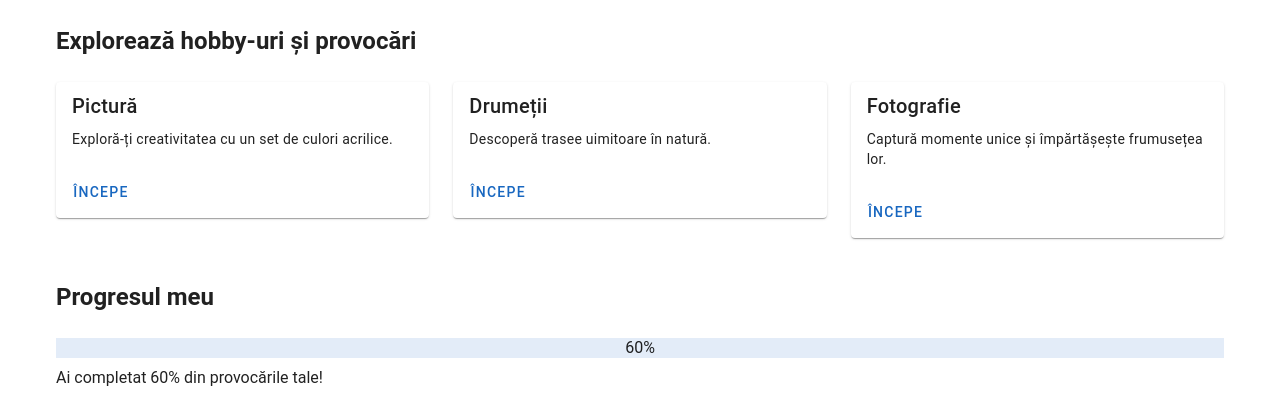
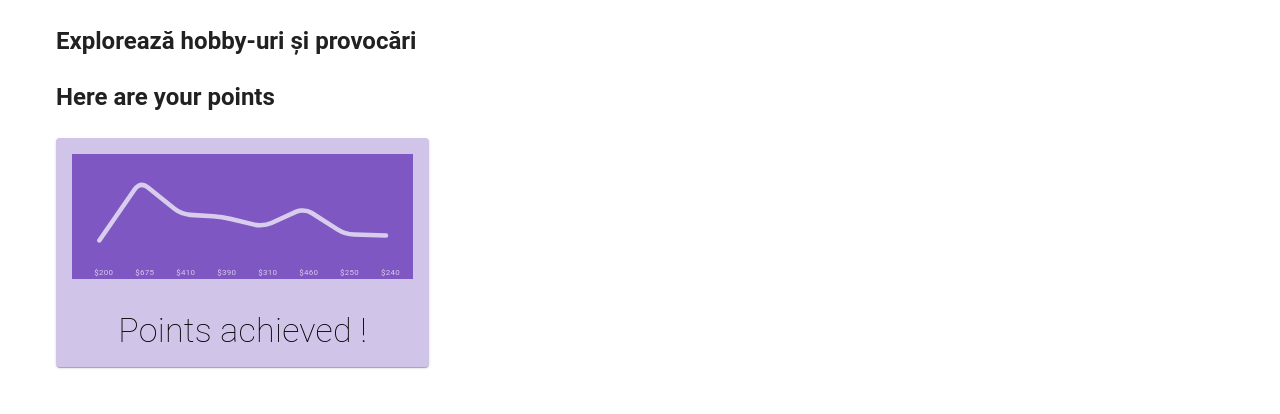
Before and after one commit to Lololore27/PolihackPrj, a Vue app: page /myspace in a window 1280 px wide. Shown: the part 230-644 px from the top of the page. Built offline with nearby package versions, Linux system fonts and the light colour scheme.

Commit message:
Grafic,nume pagina,scos elementePM

```diff
--- a/index.html
+++ b/index.html
@@ -2,9 +2,9 @@
 <html lang="en">
   <head>
     <meta charset="UTF-8">
-    <link rel="icon" href="/favicon.ico">
+    <!--<link rel="icon" href="/favicon.ico">-->
     <meta name="viewport" content="width=device-width, initial-scale=1.0">
-    <title>Welcome to Vuetify 3</title>
+    <title>YouCan</title>
   </head>
   <body>
     <div id="app"></div>
--- a/src/pages/MySpace.vue
+++ b/src/pages/MySpace.vue
@@ -29,6 +29,48 @@
               <v-btn color="primary" @click="startChallenge(hobby)">Începe</v-btn>
             </v-card-actions>
           </v-card>
+        </v-col>
+      </v-row>
+
+      <!--GRAFIC-->
+      <v-row>
+        <v-col cols="12">
+          <h2 class="text-h5 font-weight-bold">Here are your points</h2>
+        </v-col>
+
+        <!-- Card pentru un hobby -->
+        <v-col cols="12" sm="6" md="4" >
+          <v-card
+    class="mx-auto text-center"
+    color="deep-purple-lighten-4"
+    max-width="600"
+    dark
+  >
+    <v-card-text>
+      <v-sheet color="deep-purple-lighten-1">
+        <v-sparkline
+          :model-value="value"
+          color="rgba(255, 255, 255, .7)"
+          height="100"
+          padding="24"
+          stroke-linecap="round"
+          smooth
+        >
+          <template v-slot:label="item">
+            ${{ item.value }}
+          </template>
+        </v-sparkline>
+      </v-sheet>
+    </v-card-text>
+
+    <v-card-text>
+      <div class="text-h4 font-weight-thin">
+        Points achieved !
+      </div>
+    </v-card-text>
+
+
+  </v-card>
         </v-col>
       </v-row>
 
@@ -76,7 +118,33 @@
     </v-container>
   </template>
 
-  <script setup>
+  <script>
+  export default {
+    data: () => ({
+      labels: [
+        '12am',
+        '3am',
+        '6am',
+        '9am',
+        '12pm',
+        '3pm',
+        '6pm',
+        '9pm',
+      ],
+      value: [
+        200,
+        675,
+        410,
+        390,
+        310,
+        460,
+        250,
+        240,
+      ],
+    }),
+  }
+</script>
+  <!----<script setup>
   import { ref } from 'vue';
 
   // Hobby-uri
@@ -105,7 +173,7 @@
     const newActivity = prompt("Introdu o nouă activitate:");
     if (newActivity) activities.value.push(newActivity);
   };
-  </script>
+  </script>-->
 
   <style scoped>
   .text-caption {
--- a/src/pages/PaginaMain.vue
+++ b/src/pages/PaginaMain.vue
@@ -6,7 +6,6 @@ import Overview from '@/components/Overview.vue';
     <v-app
       id="inspire"
     >
-      <SideBar />
       <v-container>
         <Navbar />
         <v-row>
```
